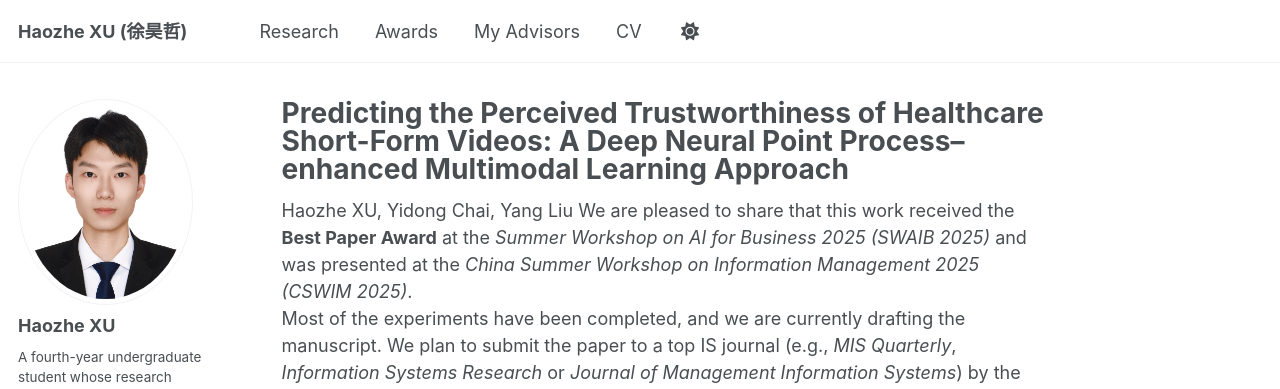
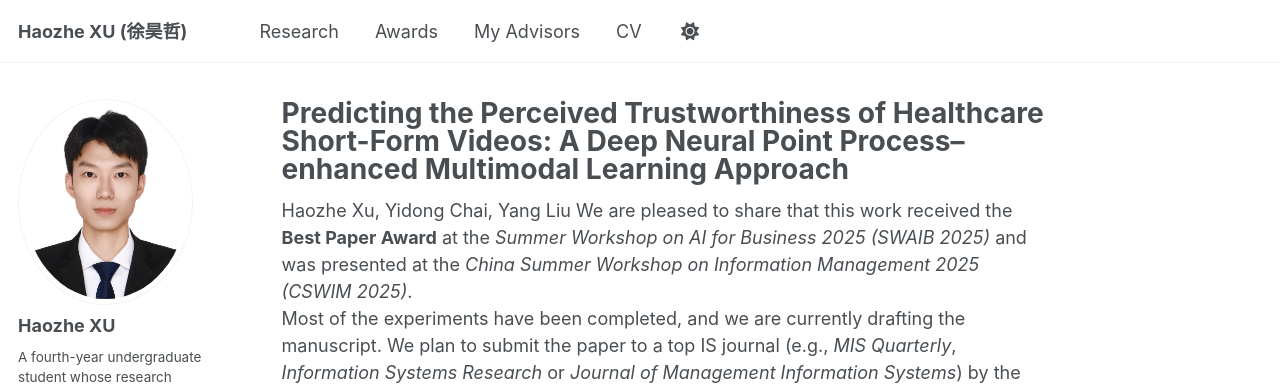
Before and after one commit to XuHaozhe0204/XuHaozhe0204.github.io, a Jekyll site: the page built from _publications/2025-10-01-paper-title-number-3.md, in a window 1280 px wide and 1101 px high. Shown: the top 389 px of the window. Built offline with Jekyll 4.4.1, drawn with Linux system fonts in a browser that asks for light colours; a script that is not in the unit is left out.

```diff
--- a/_publications/2025-10-01-paper-title-number-3.md
+++ b/_publications/2025-10-01-paper-title-number-3.md
@@ -5,6 +5,6 @@ category: manuscripts
 layout: single
 excerpt: "Received Best Paper Award at SWAIB 2025; presented at CSWIM 2025. Manuscript in progress."
 ---
-Haozhe XU, Yidong Chai, Yang Liu
+Haozhe Xu, Yidong Chai, Yang Liu
 We are pleased to share that this work received the **Best Paper Award** at the *Summer Workshop on AI for Business 2025 (SWAIB 2025)* and was presented at the *China Summer Workshop on Information Management 2025 (CSWIM 2025)*.
 Most of the experiments have been completed, and we are currently drafting the manuscript. We plan to submit the paper to a top IS journal (e.g., *MIS Quarterly*,  *Information Systems Research* or *Journal of Management Information Systems*) by the end of this year.
```
